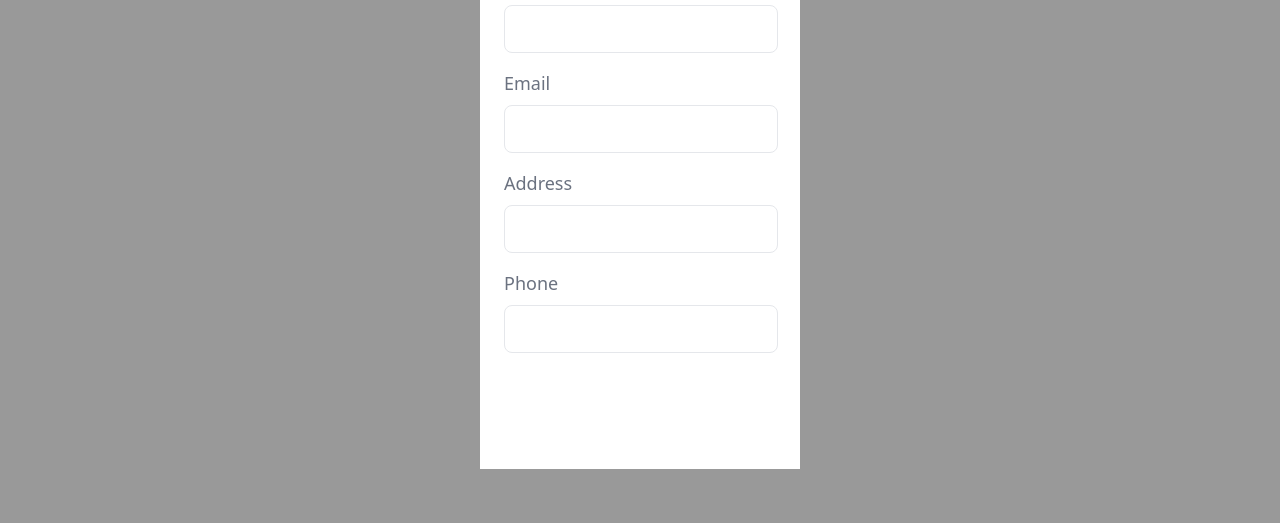
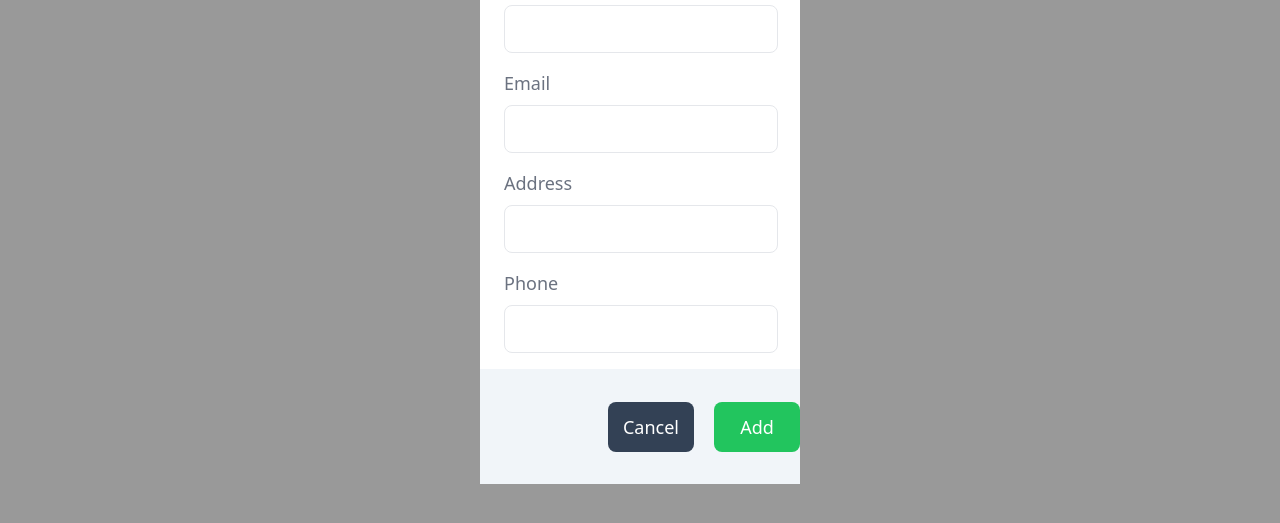
Before and after one commit to heismyke/javascript_dashboard, a website: page index.html in a window 1280 px wide. Both pictures are taken after typing "Sample" into the empty fields and a click on the button "Add New Employees". Shown: the part 231-754 px from the top of the page. Drawn offline with nearby package versions, Linux system fonts and the light colour scheme.

Commit message:
javascript dashboard

```diff
--- a/index.html
+++ b/index.html
@@ -79,6 +79,12 @@
                     </div>
                 </div>
             </form>
+            <div class="w-[100%] h-[115px] bg-slate-100 flex items-center justify-end mx-auto">
+                <div class="w-[60%] h-[80px] flex justify-center items-center gap-5 ">
+                    <button class="w-[45%] h-[50px] bg-slate-700 rounded-lg text-lg text-white">Cancel</button>
+                    <button class="w-[45%] h-[50px] bg-green-500 rounded-lg text-lg text-white">Add</button>
+                </div>
+            </div>
         </div>
     </div>
     <div  id="delUI" class="w-[100%] h-[100vh] items-center  justify-center absolute top-0 hidden delUI">
```
Also changed, not shown: dist/output.css.
